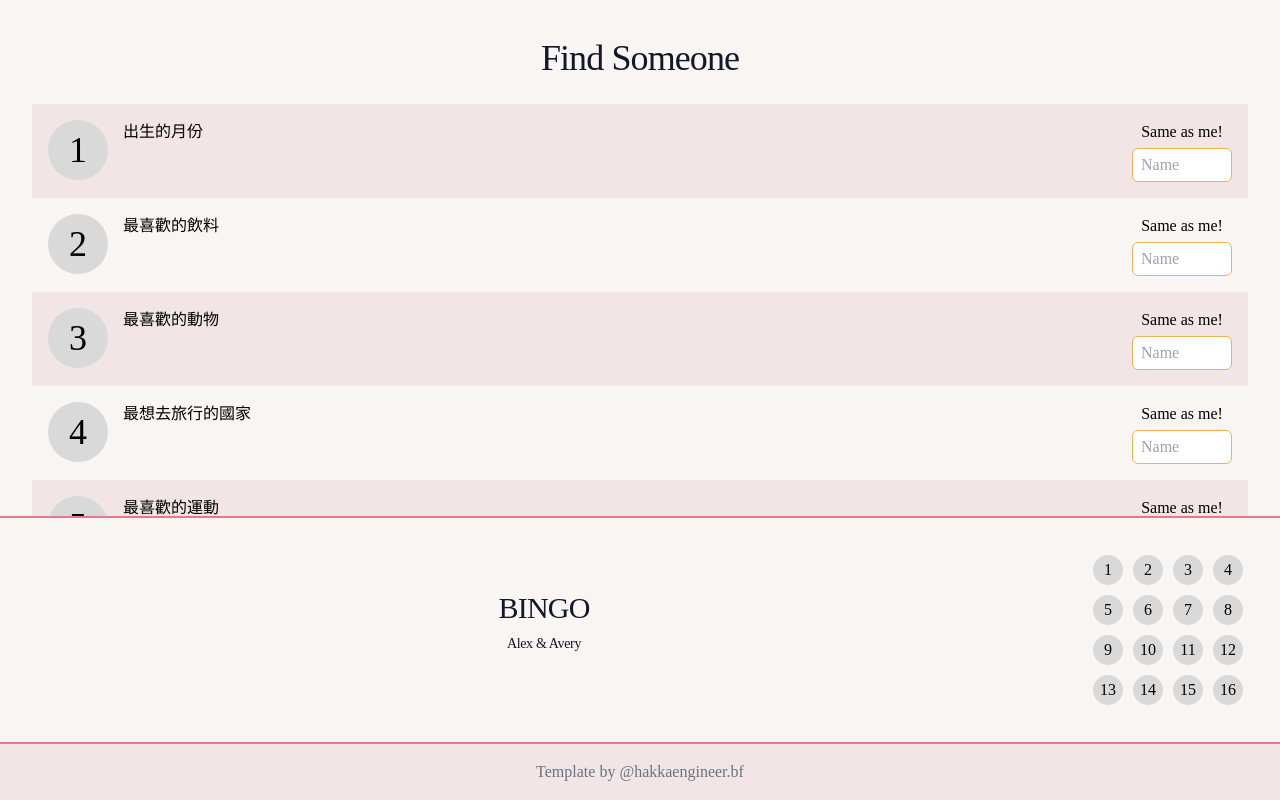
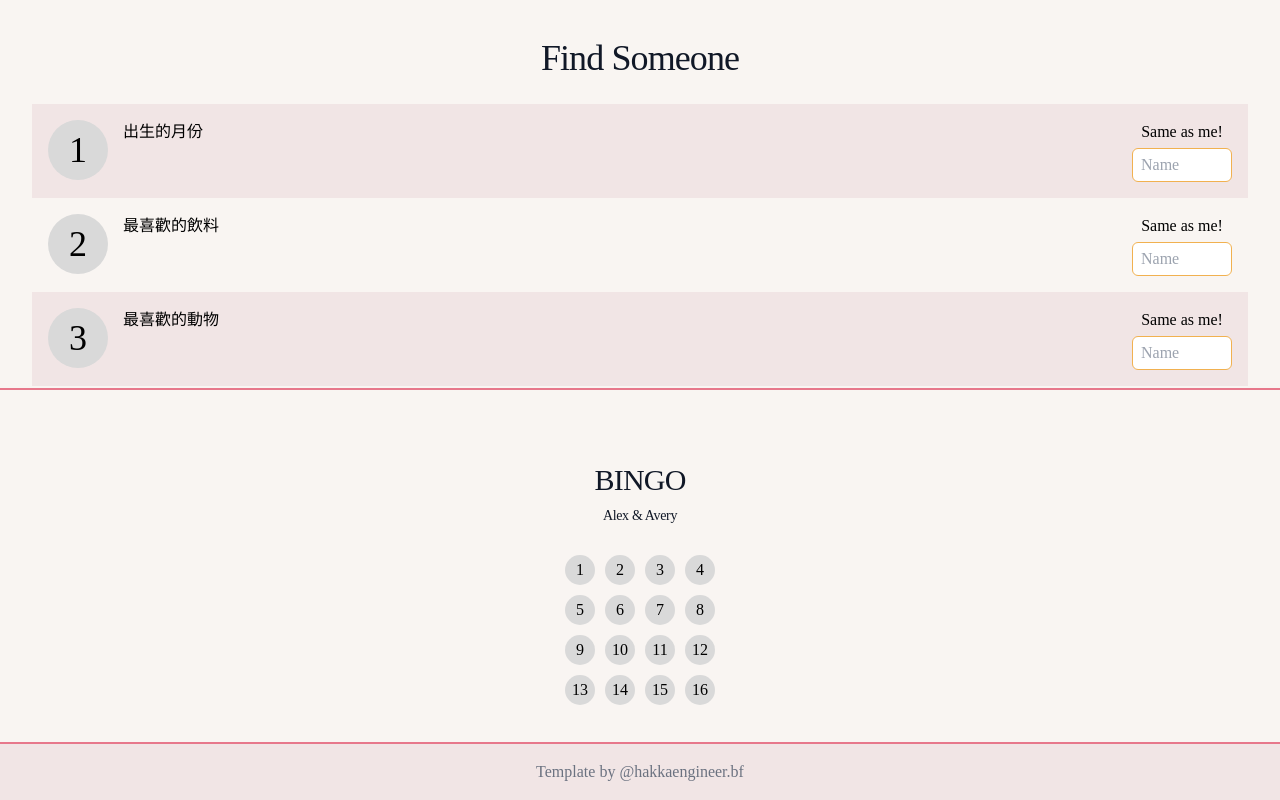
Before and after one commit to averychang22/averychang22.github.io, a plain HTML site: page play.html in a window 1280 px wide. Drawn offline with nearby package versions, Linux system fonts and the light colour scheme.

Commit message:
Update play.html

```diff
--- a/play.html
+++ b/play.html
@@ -30,7 +30,7 @@
 
         </div>
     </div>
-    <div class="bingo-area bottom-0 flex px-4 py-4">
+    <div class="stick-res bingo-area bottom-0 flex px-4 py-4">
         <div class="flex-grow">
             <h1 class="mt-14 text-center text-3xl leading-9 tracking-tight text-gray-900">BINGO</h1>
             <h2 class="text-center text-sm leading-9 tracking-tight text-gray-900">Alex & Avery</h2>
```
